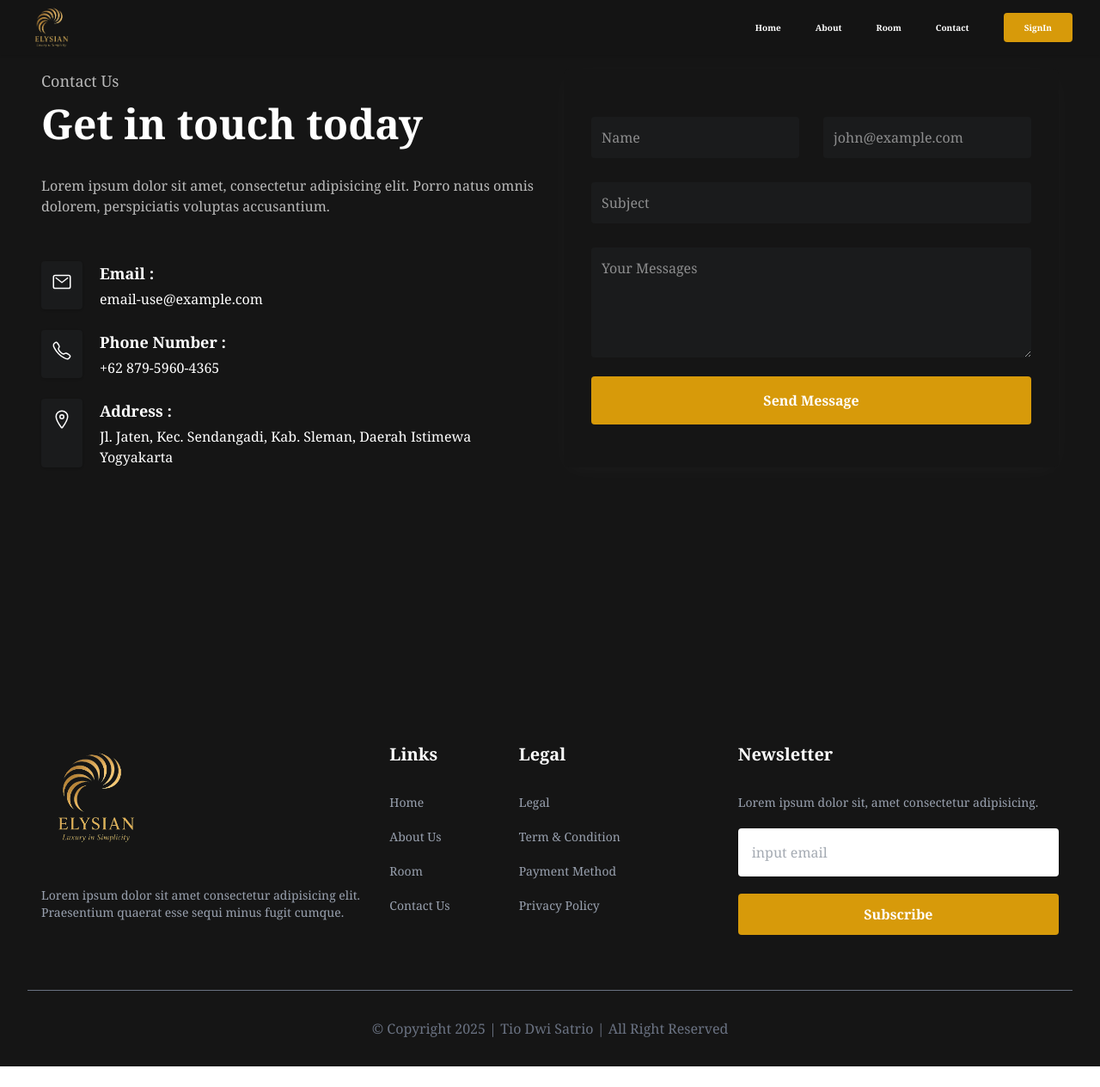
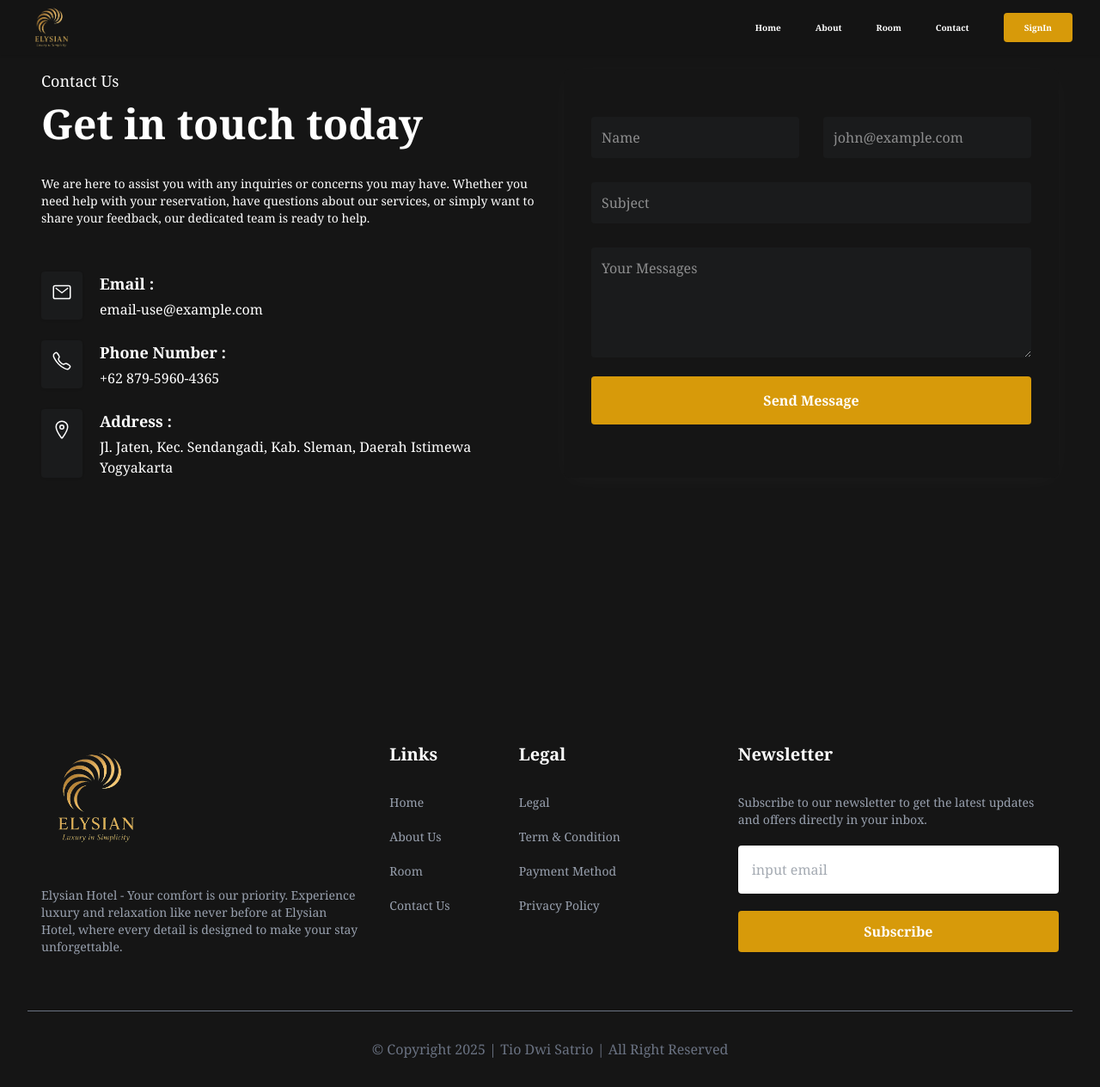
Before and after one commit to tiodwisatrio/hotel_room_booking, a Next.js app: page /contact in a window 1280 px wide. Shown: the whole page at 86% size. Before the commit the page ends 1241 px from the top, so only its background shows below. Built offline with nearby package versions, Linux system fonts and the light colour scheme; no server answers.

Commit message:
add aos animation

```diff
--- a/app/about/page.tsx
+++ b/app/about/page.tsx
@@ -125,9 +125,11 @@ const AboutPage = () => {
               data-aos="fade-up"
               data-aos-delay="300"
             >
-              Lorem ipsum dolor sit amet consectetur adipisicing elit. Officiis
-              harum est, possimus ad natus commodi sunt distinctio dolor
-              recusandae accusamus?
+              We are a dedicated team of hospitality professionals with over 4
+              years of experience in the industry. Our mission is to provide
+              exceptional service and create unforgettable experiences for our
+              guests. We believe in the power of hospitality to bring people
+              together and create lasting memories.
             </p>
 
             <ul className="list-item space-y-6 pt-8 text-white">
@@ -142,8 +144,8 @@ const AboutPage = () => {
                 <div className="flex-1">
                   <h4 className="text-lg font-semibold mb-1">Vision :</h4>
                   <p className="text-white opacity-70">
-                    Lorem ipsum dolor sit amet consectetur adipisicing elit.
-                    Maiores ipsa quo, natus numquam officiis pariatur?
+                    To be the leading hotel in the industry, renowned for our
+                    exceptional service and commitment to guest satisfaction.
                   </p>
                 </div>
               </li>
@@ -159,9 +161,8 @@ const AboutPage = () => {
                 <div className="flex-1">
                   <h4 className="text-lg font-semibold mb-1">Mission :</h4>
                   <p className="text-white opacity-70">
-                    Lorem ipsum dolor sit amet consectetur adipisicing elit.
-                    Inventore recusandae repudiandae perferendis vitae rerum
-                    omnis repellendus sapiente aspernatur veniam fugiat?
+                    To provide exceptional service and create unforgettable
+                    experiences for our guests.
                   </p>
                 </div>
               </li>
--- a/app/contact/page.tsx
+++ b/app/contact/page.tsx
@@ -13,24 +13,38 @@ export const metadata: Metadata = {
 const ContactPage = () => {
   return (
     <div className="px-8">
-      {/* <HeaderSection
-        title="Contact Us"
-        subtitle="Lorem ipsum dolor sit amet."
-      /> */}
       <div className="max-w-screen-xl mx-auto py-20 px-4">
         <div className="grid md:grid-cols-2 gap-8">
-          <div className="">
-            <h1 className="text-lg text-white mb-3 opacity-70 font-medium">
+          <div>
+            <h1
+              className="text-lg text-white mb-3 opacity-70 font-medium"
+              data-aos="fade-down"
+              data-aos-delay="200"
+            >
               Contact Us
             </h1>
-            <h1 className="text-5xl font-bold text-white  mb-4">
+            <h1
+              className="text-5xl font-bold text-white  mb-4"
+              data-aos="fade-down"
+              data-aos-delay="400"
+            >
               Get in touch today
             </h1>
-            <p className="text-white opacity-70 py-5">
-              Lorem ipsum dolor sit amet, consectetur adipisicing elit. Porro
-              natus omnis dolorem, perspiciatis voluptas accusantium.
+            <p
+              className="text-white opacity-70 py-5 text-sm"
+              data-aos="fade-down"
+              data-aos-delay="600"
+            >
+              We are here to assist you with any inquiries or concerns you may
+              have. Whether you need help with your reservation, have questions
+              about our services, or simply want to share your feedback, our
+              dedicated team is ready to help.
             </p>
-            <ul className="list-item space-y-6 pt-8">
+            <ul
+              className="list-item space-y-6 pt-8"
+              data-aos="fade-up"
+              data-aos-delay="800"
+            >
               <li className="flex gap-5">
                 <div className="flex-none bg-[#1a1b1c] text-white p-3 shadow-sm rounded-sm">
                   <IoMailOutline className="size-6" />
--- a/app/myreservation/[id]/page.tsx
+++ b/app/myreservation/[id]/page.tsx
@@ -14,7 +14,11 @@ const MyReservationDetailPage = async ({
   const reservationId = (await params).id;
   return (
     <div className="min-h-screen bg-[var(--background)]">
-      <div className="max-w-screen-lg mx-auto py-20 px-4">
+      <div
+        className="max-w-screen-lg mx-auto py-20 px-4"
+        data-aos="fade-down"
+        data-aos-delay="200"
+      >
         <h1 className="text-2xl font-semibold mb-8 text-white">
           Reservation Detail
         </h1>{" "}
--- a/app/myreservation/page.tsx
+++ b/app/myreservation/page.tsx
@@ -15,10 +15,14 @@ const MyReservationPage = async () => {
       <div className="max-w-screen lg:mx-auto  py-20 px-4">
         <div className="flex items-center justify-between">
           <div className="text-white mb-8">
-            <h3 className="text-2xl text-white mb-2 font-semibold">
+            <h3
+              className="text-2xl text-white mb-2 font-semibold"
+              data-aos="fade-down"
+              data-aos-delay="200"
+            >
               Hi, {session.user.name}
             </h3>
-            <p className="text-sm mt-1 mb-4 opacity-70">
+            <p className="text-sm mt-1 mb-4 opacity-70" data-aos="fade-down" data-aos-delay="400">
               Here&apos;s are your reservations
             </p>
           </div>
--- a/app/page.tsx
+++ b/app/page.tsx
@@ -6,9 +6,15 @@ export default function Home() {
       <Hero />
       <div className="mt-16">
         <div className="text-center text-white">
-          <h1 className="text-4xl font-bold uppercase">Room & Rates</h1>
-          <p className="py-3">
-            Lorem ipsum dolor sit amet consectetur adipisicing elit. Ipsum, ut!
+          <h1
+            className="text-4xl font-bold uppercase"
+            data-aos="fade-down"
+            data-aos-delay="300"
+          >
+            Room & Rates
+          </h1>
+          <p className="py-3" data-aos="fade-down" data-aos-delay="200">
+            Choose the best room that suits your needs and budget.
           </p>
         </div>
         <Main />
--- a/app/room/page.tsx
+++ b/app/room/page.tsx
@@ -11,16 +11,17 @@ export const metadata: Metadata = {
 const RoomPage = () => {
   return (
     <div>
-      <div className=" gap-3 text-center pt-20 pb-8">
+      <div className=" gap-3 text-center pt-24 pb-8">
         <p
           data-aos="fade-down"
-          className="text-sm uppercase text-[var(--gold)]"
+          data-aos-delay="200"
+          className="text-sm uppercase text-[var(--gold)] mb-4"
         >
           ROOMS AND SUITES
         </p>
         <h1
           data-aos="fade-up"
-          data-aos-delay="100"
+          data-aos-delay="400"
           className="text-2xl md:text-4xl font-semibold text-white"
         >
           Comfortable Rooms <br /> Just For You
--- a/components/ContactForm.tsx
+++ b/components/ContactForm.tsx
@@ -36,7 +36,11 @@ const ContactForm = () => {
   }, [state]);
 
   return (
-    <div className="bg-[var(--background)] shadow-[0px_5px_28px_-5px_rgba(255,_255,_255,_0.04)] p-8 rounded-md">
+    <div
+      className="bg-[var(--background)] shadow-[0px_5px_28px_-5px_rgba(255,_255,_255,_0.04)] p-8 rounded-md"
+      data-aos="fade-up"
+      data-aos-delay="800"
+    >
       {/* Menampilkan pesan sukses */}
       {state?.message ? (
         <div
--- a/components/Footer.tsx
+++ b/components/Footer.tsx
@@ -15,8 +15,9 @@ const Footer = () => {
               />
             </Link>
             <p className="text-gray-400 text-sm">
-              Lorem ipsum dolor sit amet consectetur adipisicing elit.
-              Praesentium quaerat esse sequi minus fugit cumque.
+              Elysian Hotel - Your comfort is our priority. Experience luxury
+              and relaxation like never before at Elysian Hotel, where every
+              detail is designed to make your stay unforgettable.
             </p>
           </div>
           <div className="flex gap-20">
@@ -76,7 +77,8 @@ const Footer = () => {
               Newsletter
             </h4>
             <p className="text-gray-400 text-sm">
-              Lorem ipsum dolor sit, amet consectetur adipisicing.
+              Subscribe to our newsletter to get the latest updates and offers
+              directly in your inbox.
             </p>
             <form action="" className="mt-5">
               <div className="mb-5">
--- a/components/Main.tsx
+++ b/components/Main.tsx
@@ -9,7 +9,10 @@ const Main = async () => {
     <div className="max-w-screen-xl py-6 pb-20 px-4 mx-auto">
       <div className="grid gap-12 md:grid-cols-3">
         {rooms.map((room) => (
-          <div className="hover:*:scale-105 transition-all duration-100 " key={room.id}>
+          <div
+            className="hover:*:scale-105 transition-all duration-100 "
+            key={room.id}
+          >
             <Card room={room} key={room.id} />
           </div>
         ))}
--- a/components/MyReserveList.tsx
+++ b/components/MyReserveList.tsx
@@ -10,7 +10,7 @@ const MyReserveList = async () => {
   const reservation = await getReservationByUserId();
   if (!reservation) return notFound();
   return (
-    <div className="grid grid-cols-1 md:grid-cols-2 gap-10">
+    <div className="grid grid-cols-1 md:grid-cols-2 gap-10" data-aos="fade-up" data-aos-delay="800">
       {reservation.map((item) => (
         <div
           className="bg-[#1a1b1c] shadow-[0px_5px_28px_-5px_rgba(255,_255,_255,_0.05)] rounded-md overflow-hidden flex flex-col md:flex-row"
```
Also changed, not shown: components/Hero.tsx (+17 -20 lines), components/navbar/Navlink.tsx (+14 -1 lines).
